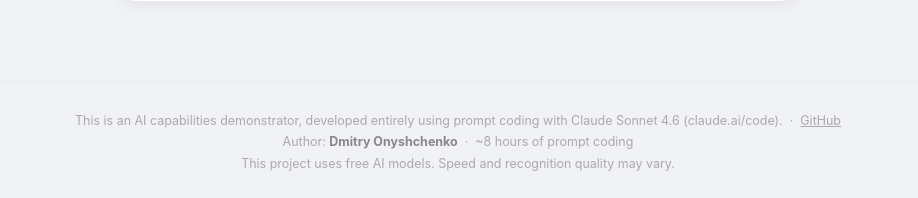
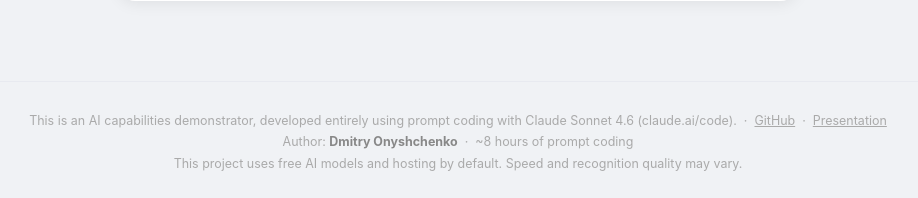
Before and after one commit to dmitryonyshchenko/AI_image_analyzer, a Flask app: page / in a window 1280 px wide. Shown: the part 946-1144 px from the top of the page, without its empty margins (182-1100 px from the left). Run offline with Flask 3, Linux system fonts and the light colour scheme.

Commit message:
Add presentation + update footer
- Add 10-slide PPTX presentation to static/ (prompt-coded via python-pptx)
- Footer: add Presentation download link
- Footer: clarify free AI models and hosting by default
- site_config.py: set presentation URL and update model note

Co-Authored-By: Claude Sonnet 4.6 <noreply@anthropic.com>

```diff
--- a/site_config.py
+++ b/site_config.py
@@ -15,7 +15,9 @@ SITE_CONFIG = {
     # Rough estimate of total prompt-engineering effort for the project
     "footer_effort": "~8 hours of prompt coding",
     "footer_model_note": (
-        "This project uses free AI models. "
+        "This project uses free AI models and hosting by default. "
         "Speed and recognition quality may vary."
     ),
+    # Presentation download link
+    "footer_presentation_url": "/static/AI_Image_Analyzer_Presentation.pptx",
 }
--- a/templates/base.html
+++ b/templates/base.html
@@ -19,6 +19,9 @@
             {% if site.footer_git_url %}
             &nbsp;·&nbsp; <a href="{{ site.footer_git_url }}" target="_blank" rel="noopener">GitHub</a>
             {% endif %}
+            {% if site.footer_presentation_url %}
+            &nbsp;·&nbsp; <a href="{{ site.footer_presentation_url }}" download>Presentation</a>
+            {% endif %}
         </p>
         <p>
             Author: <strong>{{ site.footer_author }}</strong>
```
Also changed, not shown: 1 other file.
